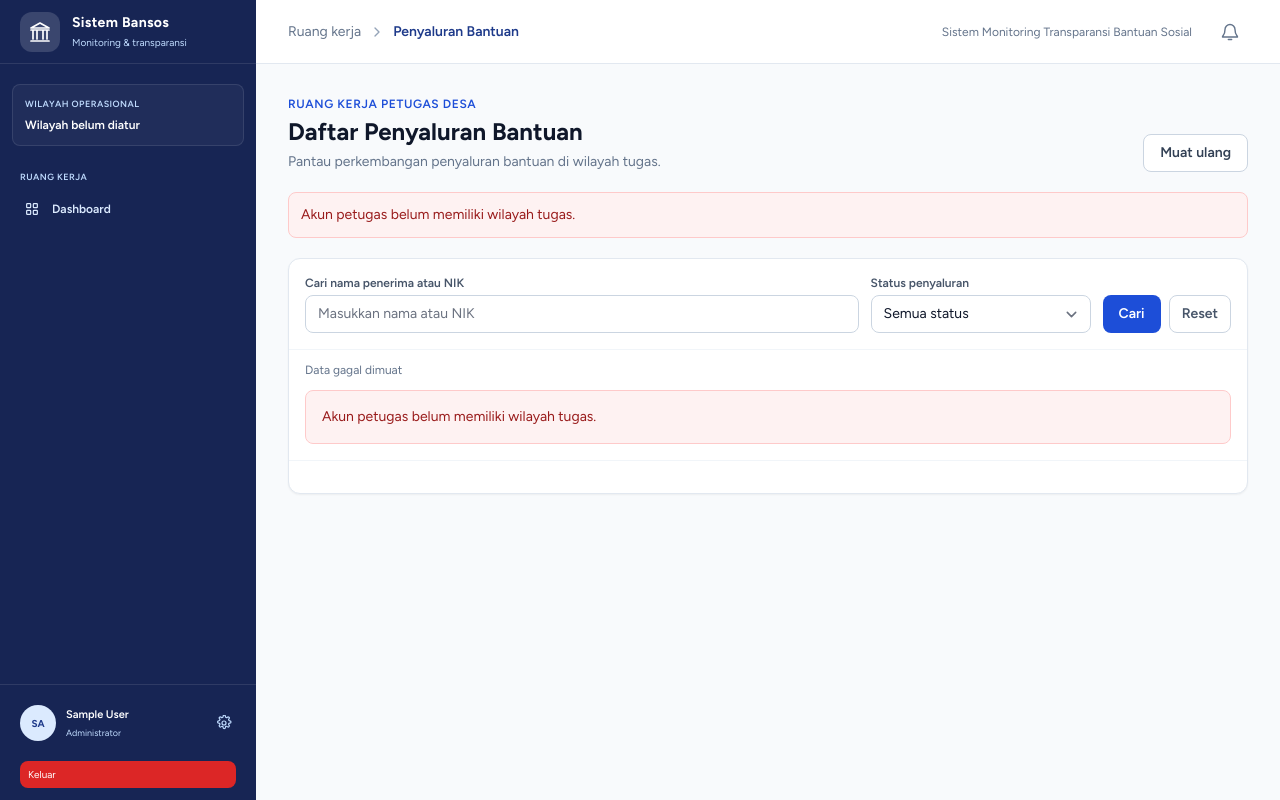
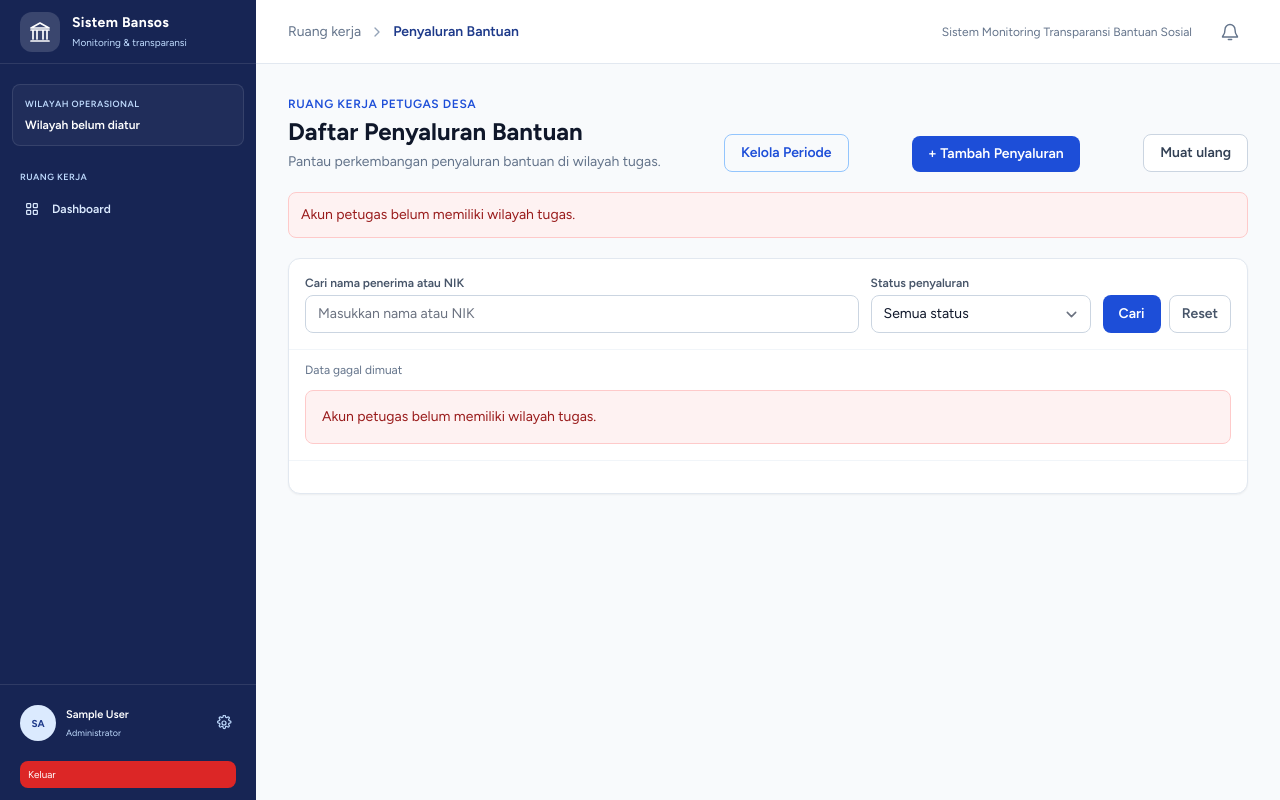
Before and after one commit to syrsdev/salurin, a Laravel app: page /dashboard/penyaluran in a window 1280 px wide. Run offline with Laravel 12, Linux system fonts and the light colour scheme; the visitor is signed in with stand-in values (Sample User, id 1); style sheets or scripts are compiled from the project's sources; parts of the project's set-up code (start-up, migrations or seed data) failed here and were passed over.

Commit message:
SCRUM-276 Kelola Periode dan Tambah Penyaluran Bantuan

```diff
--- a/app/Models/Periode.php
+++ b/app/Models/Periode.php
@@ -8,6 +8,8 @@ class Periode extends Model
 {
     protected $table = 'periode';
 
+    protected $fillable = ['nama_periode', 'tgl_mulai', 'tgl_selesai'];
+
     protected function casts(): array
     {
         return [
--- a/resources/views/components/dashboard/sidebar.blade.php
+++ b/resources/views/components/dashboard/sidebar.blade.php
@@ -17,7 +17,7 @@
         <div class="rounded-lg border border-white/10 bg-white/[0.04] px-3 py-3">
             <p class="text-[9px] font-semibold uppercase tracking-wider text-blue-200">Wilayah operasional</p>
             <p class="mt-1.5 text-xs font-semibold text-white">
-                {{ $wilayahOperasional ? 'Desa/Kelurahan '.$wilayahOperasional->kelurahan_desa : 'Wilayah belum diatur' }}
+                {{ $wilayahOperasional ? 'Desa/Kelurahan ' . $wilayahOperasional->kelurahan_desa : 'Wilayah belum diatur' }}
             </p>
             @if ($wilayahOperasional)
                 <p class="mt-1 text-[10px] text-blue-200">Kecamatan {{ $wilayahOperasional->kecamatan }}</p>
@@ -45,11 +45,14 @@
                 <span>Dashboard</span>
             </a>
             @if (auth()->user()->role == 'kepala_desa')
-                <a href="{{ route('persetujuan-penerima.page') }}" x-on:click="sidebarOpen = false" @class([
-                    'flex items-center gap-3 rounded-lg px-3 py-2.5 text-xs font-semibold transition',
-                    'bg-blue-800 text-white shadow-sm' => request()->routeIs('persetujuan-penerima.page'),
-                    'text-blue-100 hover:bg-white/10 hover:text-white' => !request()->routeIs('persetujuan-penerima.page'),
-                ]) @if (request()->routeIs('persetujuan-penerima.page')) aria-current="page" @endif>
+                <a href="{{ route('persetujuan-penerima.page') }}" x-on:click="sidebarOpen = false"
+                    @class([
+                        'flex items-center gap-3 rounded-lg px-3 py-2.5 text-xs font-semibold transition',
+                        'bg-blue-800 text-white shadow-sm' => request()->routeIs(
+                            'persetujuan-penerima.page'),
+                        'text-blue-100 hover:bg-white/10 hover:text-white' => !request()->routeIs(
+                            'persetujuan-penerima.page'),
+                    ]) @if (request()->routeIs('persetujuan-penerima.page')) aria-current="page" @endif>
                     <svg class="w-4 h-4 shrink-0" viewBox="0 0 24 24" fill="none" stroke="currentColor"
                         stroke-width="1.8" aria-hidden="true">
                         <path stroke-linecap="round" stroke-linejoin="round"
@@ -92,11 +95,32 @@
                     <span>Jenis Bantuan</span>
                 </a>
 
+
+                <a href="{{ route('periode.page') }}" x-on:click="sidebarOpen = false" @class([
+                    'flex items-center gap-3 rounded-lg px-3 py-2.5 text-xs font-semibold transition',
+                    'bg-blue-800 text-white shadow-sm' => request()->routeIs('periode.*'),
+                    'text-blue-100 hover:bg-white/10 hover:text-white' => !request()->routeIs(
+                        'periode.*'),
+                ])
+                    @if (request()->routeIs('periode.*')) aria-current="page" @endif>
+
+                    <svg class="w-4 h-4 shrink-0" viewBox="0 0 24 24" fill="none" stroke="currentColor"
+                        stroke-width="1.8" aria-hidden="true">
+                        <rect x="3" y="5" width="18" height="16" rx="2" />
+                        <path stroke-linecap="round" stroke-linejoin="round" d="M7 3v4M17 3v4M3 10h18M8 14h3M8 17h3" />
+                    </svg>
+
+                    <span>Kelola Periode</span>
+                </a>
+
+
                 <a href="{{ route('penyaluran.page') }}" x-on:click="sidebarOpen = false" @class([
                     'flex items-center gap-3 rounded-lg px-3 py-2.5 text-xs font-semibold transition',
                     'bg-blue-800 text-white shadow-sm' => request()->routeIs('penyaluran.*'),
-                    'text-blue-100 hover:bg-white/10 hover:text-white' => !request()->routeIs('penyaluran.*'),
-                ]) @if (request()->routeIs('penyaluran.*')) aria-current="page" @endif>
+                    'text-blue-100 hover:bg-white/10 hover:text-white' => !request()->routeIs(
+                        'penyaluran.*'),
+                ])
+                    @if (request()->routeIs('penyaluran.*')) aria-current="page" @endif>
                     <svg class="w-4 h-4 shrink-0" viewBox="0 0 24 24" fill="none" stroke="currentColor"
                         stroke-width="1.8" aria-hidden="true">
                         <path stroke-linecap="round" stroke-linejoin="round"
@@ -105,18 +129,22 @@
                     <span>Penyaluran Bantuan</span>
                 </a>
 
-                <a href="{{ route('dashboard.pengaduan.index') }}" x-on:click="sidebarOpen = false" @class([
-                    'flex items-center gap-3 rounded-lg px-3 py-2.5 text-xs font-semibold transition',
-                    'bg-blue-800 text-white shadow-sm' => request()->routeIs('dashboard.pengaduan.*'),
-                    'text-blue-100 hover:bg-white/10 hover:text-white' => !request()->routeIs('dashboard.pengaduan.*'),
-                ]) @if (request()->routeIs('dashboard.pengaduan.*')) aria-current="page" @endif>
+                <a href="{{ route('dashboard.pengaduan.index') }}" x-on:click="sidebarOpen = false"
+                    @class([
+                        'flex items-center gap-3 rounded-lg px-3 py-2.5 text-xs font-semibold transition',
+                        'bg-blue-800 text-white shadow-sm' => request()->routeIs(
+                            'dashboard.pengaduan.*'),
+                        'text-blue-100 hover:bg-white/10 hover:text-white' => !request()->routeIs(
+                            'dashboard.pengaduan.*'),
+                    ]) @if (request()->routeIs('dashboard.pengaduan.*')) aria-current="page" @endif>
                     <svg class="w-4 h-4 shrink-0" viewBox="0 0 24 24" fill="none" stroke="currentColor"
                         stroke-width="1.8" aria-hidden="true">
                         <path stroke-linecap="round" stroke-linejoin="round" d="M4 5h16v12H8l-4 3V5Z" />
                     </svg>
                     <span class="flex-1">Pengaduan Masuk</span>
                     @if ($pengaduanBaru > 0)
-                        <span class="rounded bg-blue-800 px-1.5 py-0.5 text-[9px] font-semibold text-blue-100">{{ $pengaduanBaru }}</span>
+                        <span
+                            class="rounded bg-blue-800 px-1.5 py-0.5 text-[9px] font-semibold text-blue-100">{{ $pengaduanBaru }}</span>
                     @endif
                 </a>
             @endif
@@ -132,10 +160,11 @@
             </span>
             <span class="flex-1 min-w-0">
                 <span class="block truncate text-[11px] font-semibold text-white">{{ Auth::user()->name }}</span>
-                <span class="mt-0.5 block truncate text-[9px] text-blue-200">{{ auth()->user()->role === 'kepala_desa' ? 'Kepala Desa' : (auth()->user()->role === 'admin' ? 'Administrator' : 'Petugas Desa/Kelurahan') }}</span>
+                <span
+                    class="mt-0.5 block truncate text-[9px] text-blue-200">{{ auth()->user()->role === 'kepala_desa' ? 'Kepala Desa' : (auth()->user()->role === 'admin' ? 'Administrator' : 'Petugas Desa/Kelurahan') }}</span>
             </span>
-            <a href="{{ route('profile.edit') }}" class="p-1 text-blue-200 rounded hover:bg-white/10 hover:text-white"
-                aria-label="Buka profil">
+            <a href="{{ route('profile.edit') }}"
+                class="p-1 text-blue-200 rounded hover:bg-white/10 hover:text-white" aria-label="Buka profil">
                 <svg class="w-4 h-4" viewBox="0 0 24 24" fill="none" stroke="currentColor" stroke-width="1.8"
                     aria-hidden="true">
                     <circle cx="12" cy="12" r="3" />
--- a/resources/views/pages/penyaluran/index.blade.php
+++ b/resources/views/pages/penyaluran/index.blade.php
@@ -12,6 +12,8 @@
                 <p id="page-description" class="mt-1 text-sm text-slate-500">Pantau perkembangan penyaluran bantuan di
                     wilayah tugas.</p>
             </div>
+            <a href="{{ route('periode.page') }}" class="rounded-lg border border-blue-300 px-4 py-2 text-sm font-semibold text-blue-700">Kelola Periode</a>
+            @if(empty($penyaluranId))<button type="button" id="tambah-buka" class="rounded-lg bg-blue-700 px-4 py-2 text-sm font-semibold text-white">+ Tambah Penyaluran</button>@endif
             <button type="button" id="reload-button"
                 class="rounded-lg border border-slate-300 bg-white px-4 py-2 text-sm font-semibold text-slate-700 hover:bg-slate-50">
                 Muat ulang
@@ -20,6 +22,17 @@
 
         <div id="page-alert" class="hidden rounded-lg border p-3 text-sm" role="status" aria-live="polite"></div>
 
+        <div id="penyaluran-tambah-panel" class="hidden rounded-xl border bg-white p-5 shadow-sm space-y-4">
+            <h2 class="font-bold text-lg">Tambah Penyaluran Bantuan</h2>
+            <form id="penyaluran-tambah-form" class="grid gap-3 md:grid-cols-2">
+                <label class="text-sm">Penerima disetujui<select id="tambah-penerima" required class="mt-1 w-full rounded-lg border p-2"></select></label>
+                <label class="text-sm">Jenis bantuan<select id="tambah-bantuan" required class="mt-1 w-full rounded-lg border p-2"></select></label>
+                <label class="text-sm">Periode<select id="tambah-periode" required class="mt-1 w-full rounded-lg border p-2"></select></label>
+                <label class="text-sm">Catatan (opsional)<input id="tambah-catatan" maxlength="1000" class="mt-1 w-full rounded-lg border p-2"></label>
+                <div class="md:col-span-2 flex gap-2"><button class="rounded-lg bg-blue-700 px-4 py-2 text-white">Simpan Penyaluran</button><button type="button" id="tambah-batal" class="rounded-lg border px-4 py-2">Batal</button></div>
+            </form>
+            <p id="tambah-pesan" class="text-sm" role="status"></p>
+        </div>
         <section id="list-section" class="space-y-4">
             <div class="overflow-hidden rounded-xl border border-slate-200 bg-white shadow-sm">
                 <div class="grid gap-3 border-b border-slate-100 p-4 md:grid-cols-[1fr_220px_auto] md:items-end">
@@ -515,4 +528,26 @@
             }
         })();
     </script>
+<script>
+(() => {
+ const panel=document.getElementById('penyaluran-tambah-panel'), btn=document.getElementById('tambah-buka');
+ if(!btn)return;
+ const msg=document.getElementById('tambah-pesan');
+ const csrf=document.querySelector('meta[name="csrf-token"]')?.content || '';
+ const fill=(id,items,label)=>{const el=document.getElementById(id);el.replaceChildren(new Option('-- Pilih --',''));items.forEach(x=>el.add(new Option(label(x),x.id)));};
+ btn.addEventListener('click',async()=>{
+  panel.classList.remove('hidden');msg.textContent='Memuat pilihan...';
+  try{const r=await fetch('/api/penyaluran/pilihan',{headers:{'Accept':'application/json'}});if(!r.ok)throw Error('Gagal memuat pilihan');const d=await r.json();
+   fill('tambah-penerima',d.penerima,x=>x.nama_lengkap+' ('+x.nik+')');fill('tambah-bantuan',d.bantuan,x=>x.nama_bantuan);fill('tambah-periode',d.periode,x=>x.nama_periode);msg.textContent='';
+  }catch(e){msg.textContent=e.message;}
+ });
+ document.getElementById('tambah-batal').addEventListener('click',()=>panel.classList.add('hidden'));
+ document.getElementById('penyaluran-tambah-form').addEventListener('submit',async e=>{
+  e.preventDefault();msg.textContent='Menyimpan...';
+  const body={id_penerima:document.getElementById('tambah-penerima').value,id_bantuan:document.getElementById('tambah-bantuan').value,id_periode:document.getElementById('tambah-periode').value,catatan:document.getElementById('tambah-catatan').value};
+  try{const r=await fetch('/api/penyaluran',{method:'POST',headers:{'Accept':'application/json','Content-Type':'application/json','X-CSRF-TOKEN':csrf},body:JSON.stringify(body)});const d=await r.json();if(!r.ok)throw Error(d.message || Object.values(d.errors||{}).flat().join(', ') || 'Gagal menyimpan');location.href='/dashboard/penyaluran';}
+  catch(err){msg.textContent=err.message;}
+ });
+})();
+</script>
 </x-dashboard-layout>
--- a/routes/web.php
+++ b/routes/web.php
@@ -2,6 +2,8 @@
 
 use App\Http\Controllers\Api\PenerimaPersetujuanController;
 use App\Http\Controllers\Api\PenyaluranController;
+use App\Http\Controllers\Api\PeriodeController;
+use App\Http\Controllers\Api\PenyaluranTambahController;
 use App\Http\Controllers\CekStatusBantuanController;
 use App\Http\Controllers\Dashboard\PengaduanController as DashboardPengaduanController;
 use App\Http\Controllers\JenisBantuanController;
@@ -37,6 +39,8 @@ Route::group(['prefix' => 'dashboard', 'middleware' => ['auth', 'verified']], fu
         Route::get('/penyaluran', function () {
             return view('pages.penyaluran.index');
         })->name('penyaluran.page');
+
+        Route::get('/periode', function () { return view('pages.periode.index'); })->name('periode.page');
 
         Route::get('/penyaluran/{id}', function (int $id) {
             return view('pages.penyaluran.index', ['penyaluranId' => $id]);
@@ -78,9 +82,18 @@ Route::middleware('auth')->prefix('api')->name('api.')->group(function () {
         Route::patch('/{id}/tolak', [PenerimaPersetujuanController::class, 'tolak'])->name('tolak');
     });
 
+    Route::middleware('role:petugas')->group(function () {
+        Route::get('periode', [PeriodeController::class, 'index'])->name('periode.index');
+        Route::post('periode', [PeriodeController::class, 'store'])->name('periode.store');
+        Route::put('periode/{periode}', [PeriodeController::class, 'update'])->name('periode.update');
+        Route::delete('periode/{periode}', [PeriodeController::class, 'destroy'])->name('periode.destroy');
+    });
+
     // Petugas Desa: daftar penyaluran + ubah status
     Route::middleware('role:petugas')->prefix('penyaluran')->name('penyaluran.')->group(function () {
         Route::get('/', [PenyaluranController::class, 'index'])->name('index');
+        Route::get('/pilihan', [PenyaluranTambahController::class, 'pilihan'])->name('pilihan');
+        Route::post('/', [PenyaluranTambahController::class, 'store'])->name('store');
         Route::get('/{id}/riwayat', [PenyaluranController::class, 'riwayat'])->name('riwayat');
         Route::get('/{id}', [PenyaluranController::class, 'show'])->name('show');
         Route::patch('/{id}/status', [PenyaluranController::class, 'ubahStatus'])->name('status');
```
Also changed, not shown: app/Http/Controllers/Api/PenyaluranTambahController.php (added, +29 -0 lines), app/Http/Controllers/Api/PeriodeController.php (added, +26 -0 lines), resources/views/pages/periode/index.blade.php (added, +15 -0 lines).
